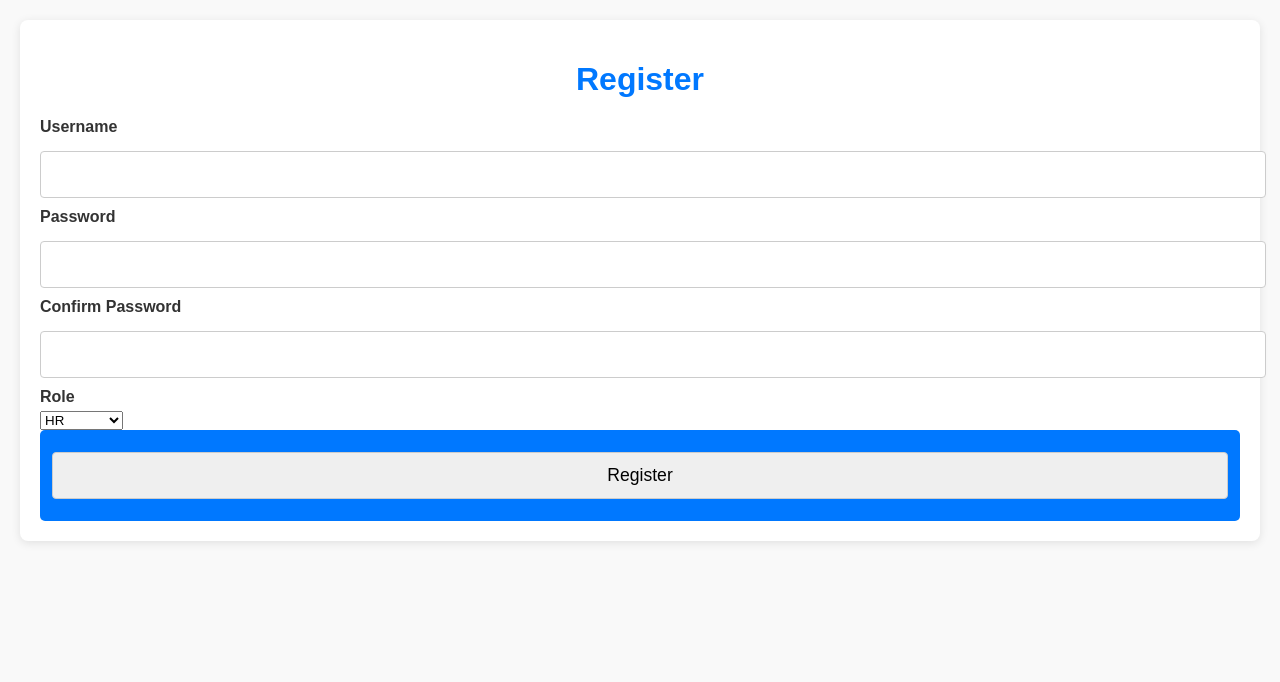
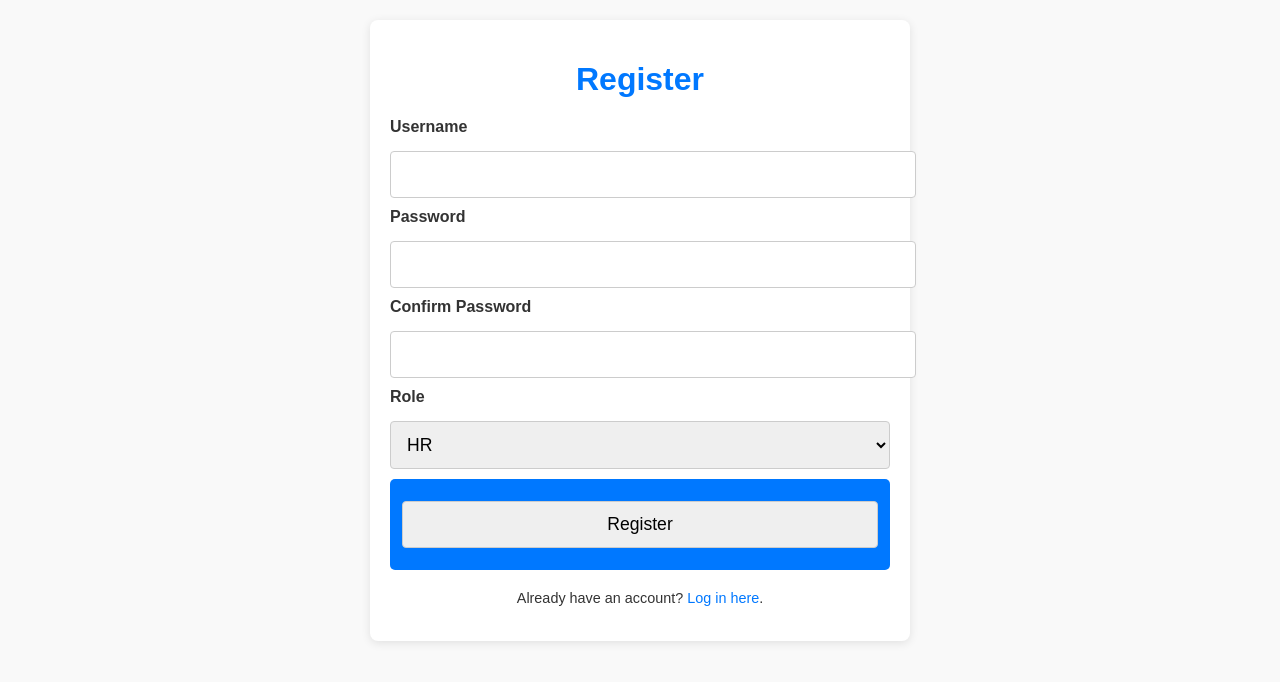
Before and after one commit to wmex/miniapp, a Flask app: page /register in a window 1280 px wide. Shown: the top 682 px of the page. Run offline with Flask 3, Linux system fonts and the light colour scheme; some libraries are stand-ins or nearby versions.

Commit message:
design improvements

```diff
--- a/templates/register.html
+++ b/templates/register.html
@@ -16,19 +16,18 @@
         }
 
         .Main {
-            max-width: 100%;
+            max-width: 500px;
             margin: auto;
             padding: 20px;
-            background: white;
+            background-color: var(--tg-theme-secondary-bg-color, white);
             border-radius: 8px;
             box-shadow: 0 2px 10px rgba(0, 0, 0, 0.1);
-            background-color: var(--tg-theme-secondary-bg-color, white);
         }
 
         h1 {
             text-align: center;
             margin-bottom: 20px;
-            color: var(--tg-theme-button-color, #0078FF); /* Use theme button color */
+            color: var(--tg-theme-button-color, #0078FF);
         }
 
         label {
@@ -46,6 +45,15 @@
             font-size: 1.1rem;
         }
 
+        select {
+            width: 100%;
+            padding: 12px;
+            margin: 10px 0;
+            border: 1px solid #ccc;
+            border-radius: 4px;
+            font-size: 1.1rem;
+        }
+
         .error {
             color: red;
             font-size: 0.9em;
@@ -54,13 +62,14 @@
         .btn {
             width: 100%;
             padding: 12px;
-            background-color: var(--tg-theme-button-color, #0078FF); /* Use theme button color */
-            color: var(--tg-theme-button-text-color, white); /* Use theme button text color */
+            background-color: var(--tg-theme-button-color, #0078FF);
+            color: var(--tg-theme-button-text-color, white);
             border: none;
             border-radius: 5px;
             cursor: pointer;
             font-weight: bold;
             font-size: 1.1rem;
+            transition: background-color 0.3s ease, color 0.3s ease;
         }
 
         .btn:hover {
@@ -80,6 +89,21 @@
 
         .alert.danger {
             background-color: #dc3545;
+        }
+
+        .account-link {
+            text-align: center;
+            margin-top: 20px;
+            font-size: 0.9rem;
+        }
+
+        .account-link a {
+            color: var(--tg-theme-link-color, #0078FF);
+            text-decoration: none;
+        }
+
+        .account-link a:hover {
+            text-decoration: underline;
         }
 
         @media (max-width: 600px) {
@@ -102,35 +126,39 @@
         <form method="POST">
             {{ form.hidden_tag() }}
             <div>
-                <label>{{ form.username.label }}</label>
-                {{ form.username(size=32, class='input') }}
+                <label for="username">{{ form.username.label }}</label>
+                {{ form.username(size=32, class_='input') }}
                 {% for error in form.username.errors %}
-                    <div class="error">[{{ error }}]</div>
+                    <div class="error">{{ error }}</div>
                 {% endfor %}
             </div>
             <div>
-                <label>{{ form.password.label }}</label>
-                {{ form.password(size=32, class='input') }}
+                <label for="password">{{ form.password.label }}</label>
+                {{ form.password(size=32, class_='input') }}
                 {% for error in form.password.errors %}
-                    <div class="error">[{{ error }}]</div>
+                    <div class="error">{{ error }}</div>
                 {% endfor %}
             </div>
             <div>
-                <label>{{ form.confirm_password.label }}</label>
-                {{ form.confirm_password(size=32, class='input') }}
+                <label for="confirm_password">{{ form.confirm_password.label }}</label>
+                {{ form.confirm_password(size=32, class_='input') }}
                 {% for error in form.confirm_password.errors %}
-                    <div class="error">[{{ error }}]</div>
+                    <div class="error">{{ error }}</div>
                 {% endfor %}
             </div>
             <div>
-                <label>{{ form.role.label }}</label>
-                {{ form.role(class='input') }}
+                <label for="role">{{ form.role.label }}</label>
+                {{ form.role(class_='input') }}
                 {% for error in form.role.errors %}
-                    <div class="error">[{{ error }}]</div>
+                    <div class="error">{{ error }}</div>
                 {% endfor %}
             </div>
             <button type="submit" class="btn">{{ form.submit() }}</button>
         </form>
+
+        <div class="account-link">
+            <p>Already have an account? <a href="{{ url_for('login') }}">Log in here</a>.</p>
+        </div>
 
         {% with messages = get_flashed_messages(with_categories=true) %}
           {% if messages %}
```
